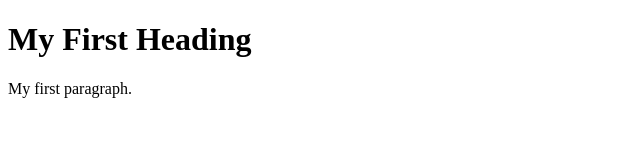
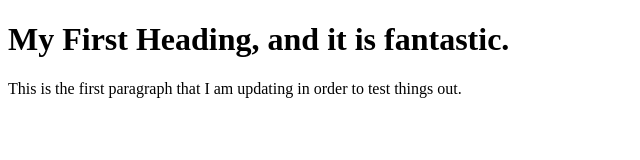
Before and after one commit to tskauf/MyWebsiteTest, a plain HTML site: page index.html in a window 1280 px wide. Shown: the whole page, without its empty margins (0-640 px from the left). Drawn offline with Linux system fonts and the light colour scheme.

Commit message:
First commit to test git.

```diff
--- a/index.html
+++ b/index.html
@@ -5,8 +5,8 @@
 </head>
 <body>
 
-<h1>My First Heading</h1>
-<p>My first paragraph.</p>
+<h1>My First Heading, and it is fantastic.</h1>
+<p>This is the first paragraph that I am updating in order to test things out.</p>
 
 </body>
 </html>
```
